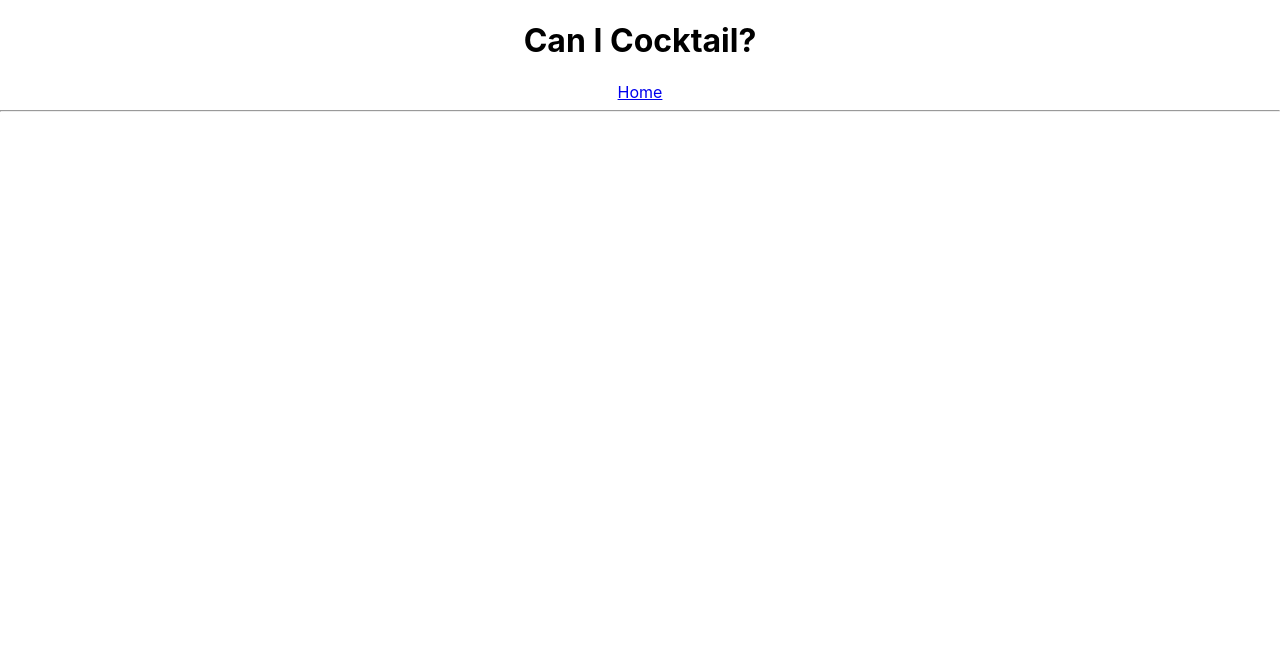
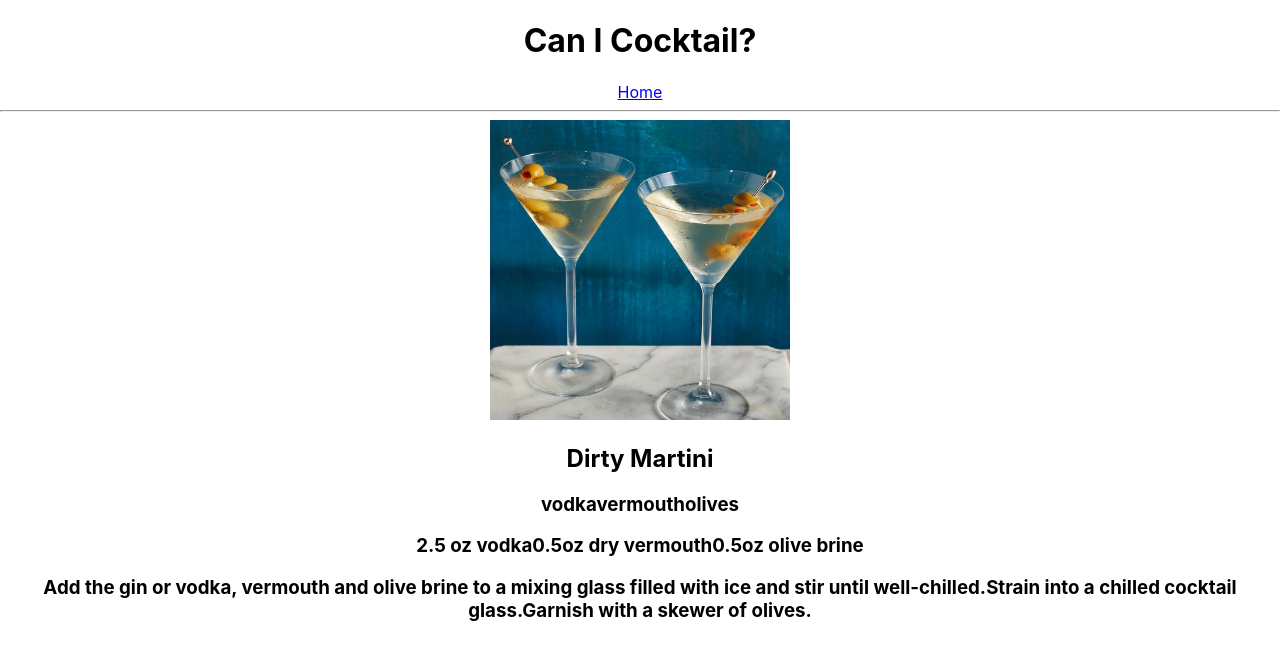
Before and after one commit to Can-I-Cocktail/API-can-i-cocktail, a React (Create React App) app: page /recipe in a window 1280 px wide. Shown: the top 660 px of the page. Built offline with nearby package versions, Linux system fonts and the light colour scheme.

Commit message:
testing out CSS

```diff
--- a/src/App.css
+++ b/src/App.css
@@ -36,3 +36,9 @@
     transform: rotate(360deg);
   }
 }
+
+.fitting-image {
+  width: 300px;
+  height: 300px;
+  object-fit: cover;
+}
--- a/src/AppRoutes.js
+++ b/src/AppRoutes.js
@@ -1,6 +1,7 @@
 import React from "react";
 import { Route, Routes } from "react-router-dom";
 import Home from "./components/home/Home";
+import SingleRecipe from "./components/recipe/singleRecipe";
 
 const AppRoutes = () => {
   return (
@@ -8,6 +9,7 @@ const AppRoutes = () => {
       <Routes>
         {/* <Route path="/*" element={<Home />} /> */}
         <Route path="/" element={<Home />} />
+        <Route path="/recipe" element={<SingleRecipe />} />
       </Routes>
     </div>
   );
--- a/src/cocktailData.js
+++ b/src/cocktailData.js
@@ -1,27 +1,29 @@
 const cocktailData = [
   {
-    name: "Dirty Martini",
+    cocktailName: "Dirty Martini",
     ingredients: ["vodka", "vermouth", "olives"],
     recipe: ["2.5 oz vodka", "0.5oz dry vermouth", "0.5oz olive brine"],
-    steps: [
+    directions: [
       "Add the gin or vodka, vermouth and olive brine to a mixing glass filled with ice and stir until well-chilled.",
       "Strain into a chilled cocktail glass.",
       "Garnish with a skewer of olives.",
     ],
+    img: "martini.jpeg",
   },
   {
-    name: "Tequila Sunrise",
+    cocktailName: "Tequila Sunrise",
     ingredients: ["tequila", "orange juice", "grenadine"],
     recipe: [
       "2oz blanco tequila",
       "4oz orange juice, freshly squeezed or boxed",
       "0.25oz grenadine",
     ],
-    steps: [
+    directions: [
       "Add the tequila and then the orange juice to a chilled highball glass filled with ice.",
       "Top with the grenadine, which will sink to the bottom of the glass, creating a layered effect.",
       "Garnish with an orange slice and a cherry.",
     ],
+    img: "tequila-sunrise.jpeg",
   },
 ];
 
--- a/src/components/recipe/singleRecipe.js
+++ b/src/components/recipe/singleRecipe.js
@@ -7,11 +7,11 @@ console.log(cocktailList);
 const SingleRecipe = () => {
   return (
     <div>
-      <img className="fitting-image" src={cocktailList[img]} />
-      <h2>{cocktailList[cocktailName]}</h2>
-      <h3>{cocktailList[ingredients]}</h3>
-      <h3>{cocktailList[recipe]}</h3>
-      <h3>{cocktailList[directions]}</h3>
+      <img className="fitting-image" src={cocktailList[0].img} />
+      <h2>{cocktailList[0].cocktailName}</h2>
+      <h3>{cocktailList[0].ingredients}</h3>
+      <h3>{cocktailList[0].recipe}</h3>
+      <h3>{cocktailList[0].directions}</h3>
     </div>
   );
 };
--- a/src/components/searchForm/SearchForm.js
+++ b/src/components/searchForm/SearchForm.js
@@ -1,5 +1,5 @@
 import React, { useState } from "react";
-import cocktailData from "../../../script/cocktailData";
+import cocktailData from "../../cocktailData";
 
 /*
 Function for matching a cocktail to ingredients
```
Also changed, not shown: public/martini.jpeg (added), public/tequila-sunrise.jpeg (added).
